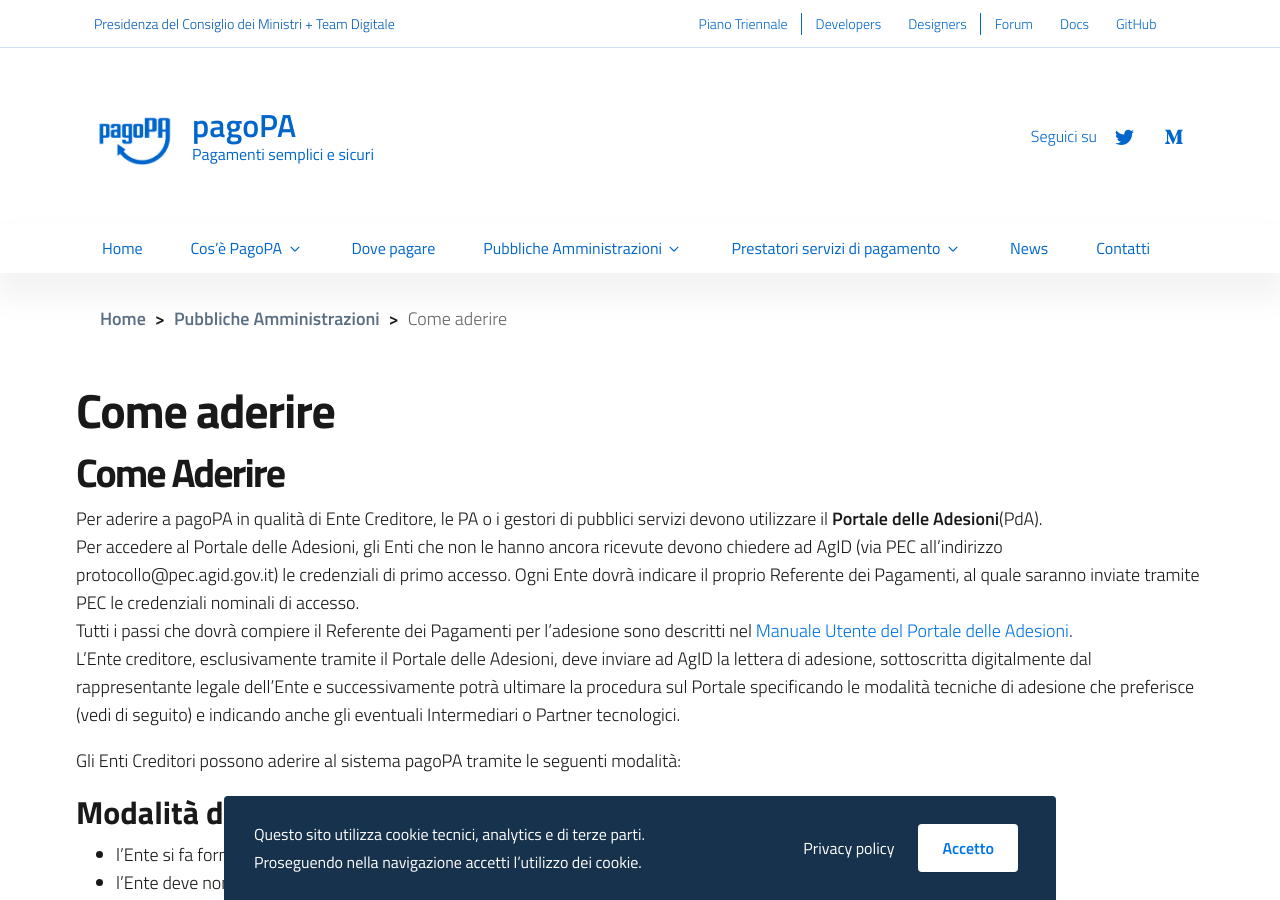
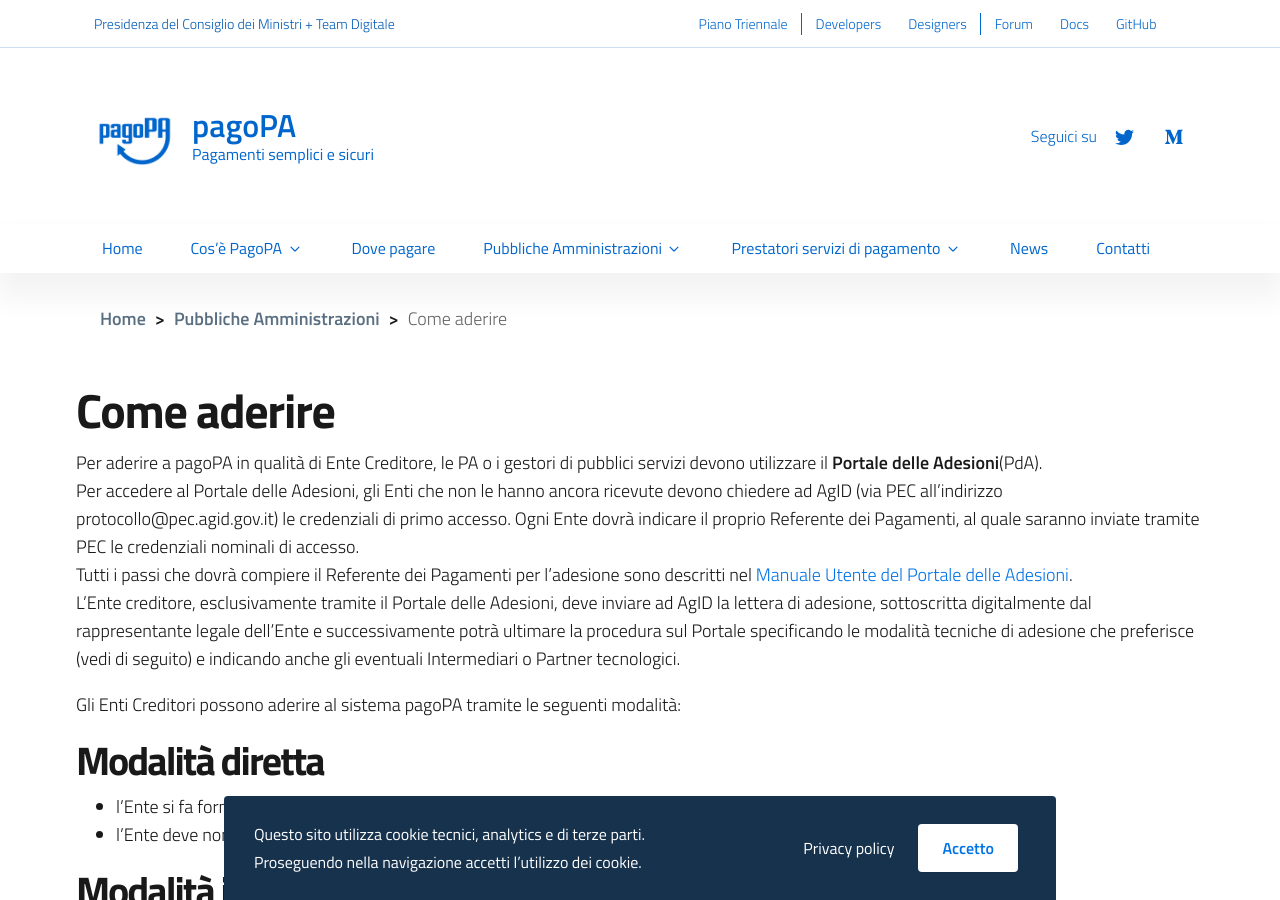
Before and after one commit to pagopa/site-pagopa.gov.it, a Jekyll site: the page built from it/pubbliche-amministrazioni-come-aderire.md, in a window 1280 px wide and 900 px high. Built offline with Jekyll 4.4.1, drawn with Linux system fonts in a browser that asks for light colours.

Commit message:
Update pubbliche-amministrazioni-come-aderire.md

```diff
--- a/it/pubbliche-amministrazioni-come-aderire.md
+++ b/it/pubbliche-amministrazioni-come-aderire.md
@@ -12,19 +12,17 @@
   - /pubbliche-amministrazioni: Pubbliche Amministrazioni
 ---
 
-## Come Aderire
-
 Per aderire a pagoPA in qualità di Ente Creditore, le PA o i gestori di pubblici servizi devono utilizzare il **Portale delle Adesioni**(PdA).
 Per accedere al Portale delle Adesioni, gli Enti che non le hanno ancora ricevute devono chiedere ad AgID (via PEC all’indirizzo protocollo@pec.agid.gov.it) le credenziali di primo accesso. Ogni Ente dovrà indicare il proprio Referente dei Pagamenti, al quale saranno inviate tramite PEC le credenziali nominali di accesso.
 Tutti i passi che dovrà compiere il Referente dei Pagamenti per l’adesione sono descritti nel [Manuale Utente del Portale delle Adesioni](https://github.com/italia/lg-pagopa-docs/blob/master/documentazione_tecnica_collegata/adesione/PdA_ManualeUtente_v2.2.4.pdf).
 L’Ente creditore, esclusivamente tramite il Portale delle Adesioni, deve inviare ad AgID la lettera di adesione, sottoscritta digitalmente dal rappresentante legale dell’Ente e successivamente potrà ultimare la procedura sul Portale specificando le modalità tecniche di adesione che preferisce (vedi di seguito) e indicando anche gli eventuali Intermediari o Partner tecnologici.
 
 Gli Enti Creditori possono aderire al sistema pagoPA tramite le seguenti modalità:
-### Modalità diretta
+## Modalità diretta
 * l’Ente si fa formalmente carico in proprio di tutte le attività tecniche necessarie all’attivazione e al funzionamento;
 * l’Ente deve nominare anche un proprio Referente Tecnico.
 
-### Modalità intermediata
+## Modalità intermediata
 * l’Ente demanda le attività tecniche a Intermediari tecnologici, cioè a soggetti che aderiscono sia in qualità di beneficiario dei pagamenti, sia a supporto di altre pubbliche amministrazioni (es. Regione nei confronti di Province, Comuni e ASL del territorio);
 * l’Ente demanda le attività tecniche a Partner tecnologici, cioè a soggetti che forniscono esclusivamente servizi ICT alle PA, senza però essere aderenti al sistema;
 * il Referente Tecnico viene designato direttamente dall'Intermediario o Partner Tecnologico prescelto;
```
